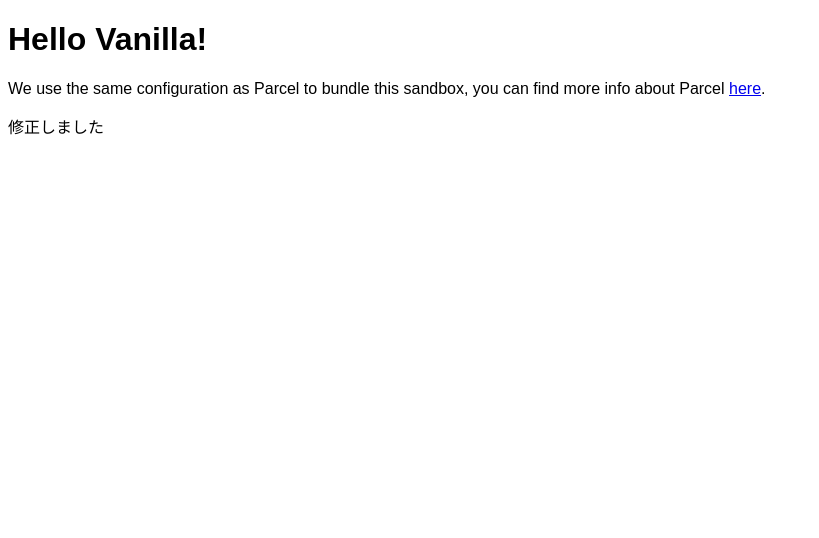
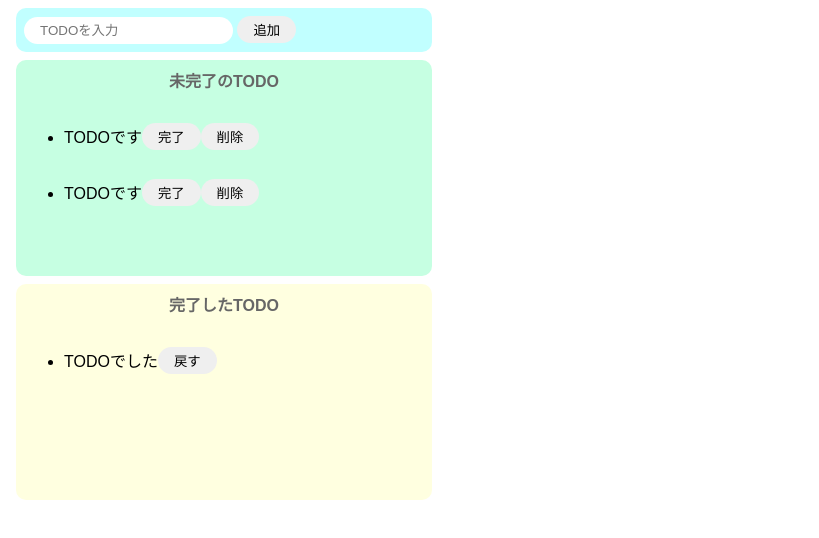
Before and after one commit to ke-suke46/sample-sandbox, a website built with Parcel: page index.html in a window 1280 px wide. Shown: the whole page, without its empty margins (0-819 px from the left). Built offline with nearby package versions, Linux system fonts and the light colour scheme.

Commit message:
html/css調整

```diff
--- a/index.html
+++ b/index.html
@@ -1,13 +1,45 @@
 <!DOCTYPE html>
 <html>
   <head>
-    <title>Parcel Sandbox</title>
+    <title>TODO</title>
     <meta charset="UTF-8" />
   </head>
 
   <body>
-    <div id="app"></div>
-    <p>修正しました</p>
+    <div class="input-area">
+      <input type="text" placeholder="TODOを入力" />
+      <button>追加</button>
+    </div>
+    <div class="incomplete-area">
+      <p class="title">未完了のTODO</p>
+      <ul>
+        <li>
+          <div class="list-row">
+            <p>TODOです</p>
+            <button>完了</button>
+            <button>削除</button>
+          </div>
+        </li>
+        <li>
+          <div class="list-row">
+            <p>TODOです</p>
+            <button>完了</button>
+            <button>削除</button>
+          </div>
+        </li>
+      </ul>
+    </div>
+    <div class="complete-area">
+      <p class="title">完了したTODO</p>
+      <ul>
+        <li>
+          <div class="list-row">
+            <p>TODOでした</p>
+            <button>戻す</button>
+          </div>
+        </li>
+      </ul>
+    </div>
 
     <script src="src/index.js"></script>
   </body>
--- a/src/index.js
+++ b/src/index.js
@@ -1,10 +1 @@
 import "./styles.css";
-
-document.getElementById("app").innerHTML = `
-<h1>Hello Vanilla!</h1>
-<div>
-  We use the same configuration as Parcel to bundle this sandbox, you can find more
-  info about Parcel
-  <a href="https://parceljs.org" target="_blank" rel="noopener noreferrer">here</a>.
-</div>
-`;
--- a/src/styles.css
+++ b/src/styles.css
@@ -1,3 +1,61 @@
 body {
   font-family: sans-serif;
 }
+
+input {
+  border-radius: 16px;
+  border: none;
+  padding: 6px 16px;
+  outline: none;
+}
+
+button {
+  border-radius: 16px;
+  border: none;
+  padding: 4px 16px;
+}
+
+button:hover {
+  background-color: #ff7fff;
+  color: #fff;
+  cursor: pointer;
+}
+
+.input-area {
+  background-color: #c1ffff;
+  width: 400px;
+  height: 30;
+  padding: 8px;
+  margin: 8px;
+  border-radius: 10px;
+}
+
+.incomplete-area {
+  background-color: #c6ffe2;
+  width: 400px;
+  min-height: 200px;
+  padding: 8px;
+  margin: 8px;
+  border-radius: 10px;
+}
+
+.complete-area {
+  background-color: #ffffe0;
+  width: 400px;
+  min-height: 200px;
+  padding: 8px;
+  margin: 8px;
+  border-radius: 10px;
+}
+
+.title {
+  text-align: center;
+  margin-top: 0;
+  font-weight: bold;
+  color: #666;
+}
+
+.list-row {
+  display: flex;
+  align-items: center;
+}
```
Also changed, not shown: package.json (+6 -4 lines).
